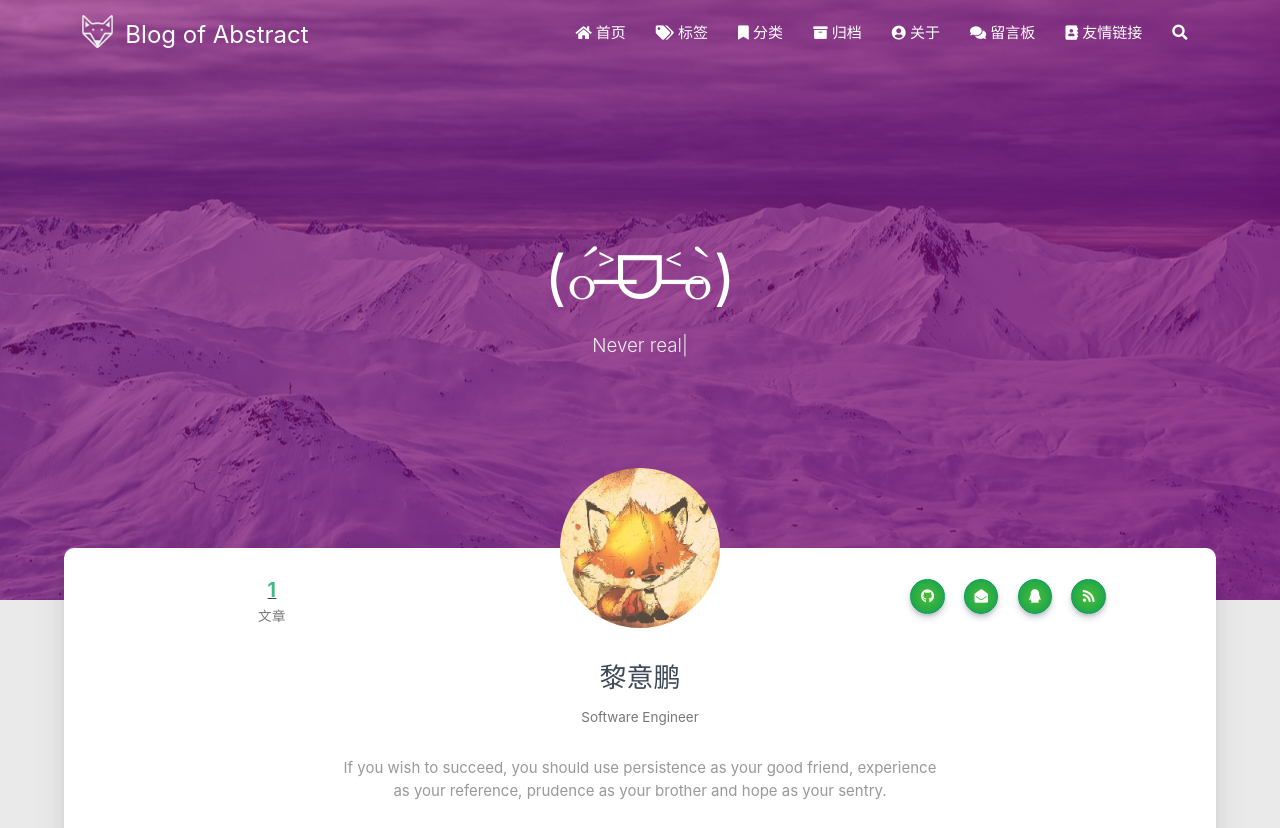
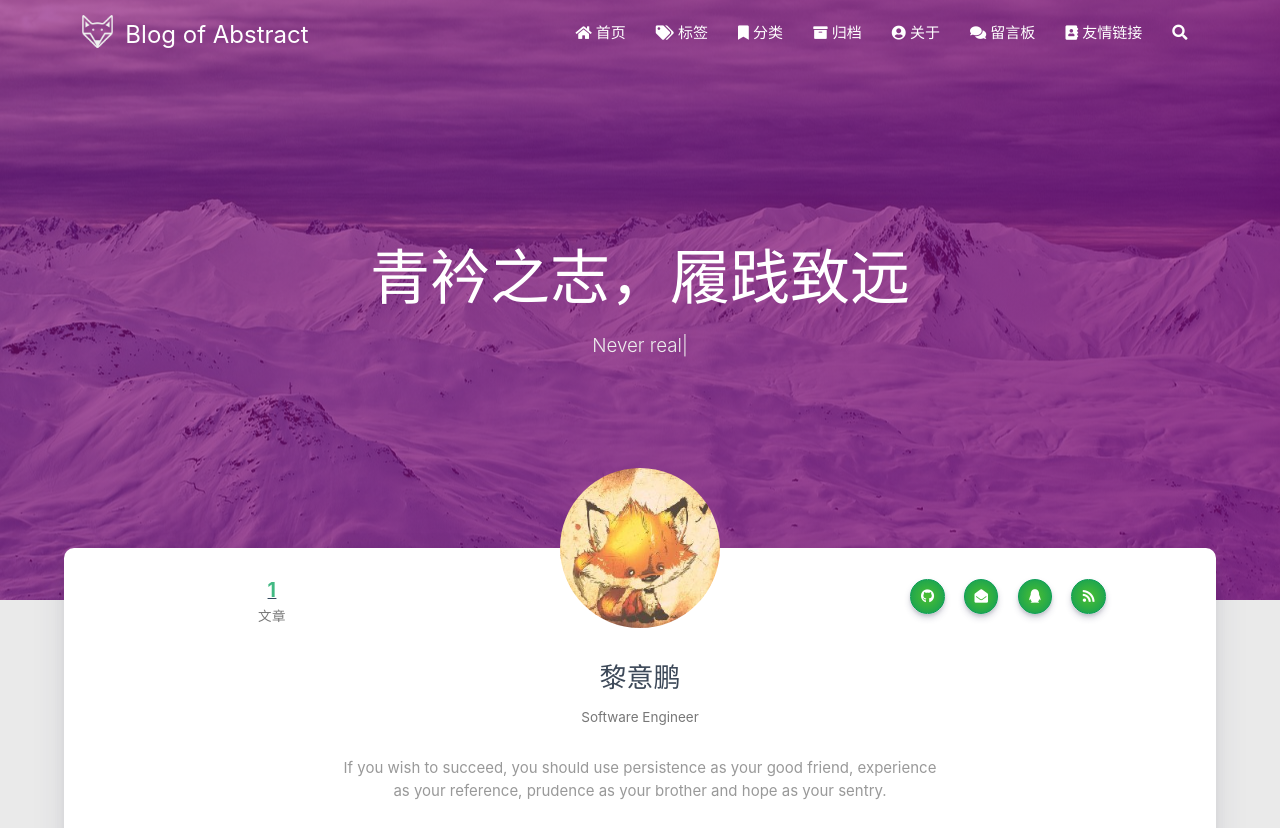
Before and after one commit to LYP20021017/LYP20021017.github.io, a plain HTML site: page about/index.html in a window 1280 px wide. Shown: the top 828 px of the page. Drawn offline with nearby package versions, Linux system fonts and the light colour scheme; some packages are replaced by stand-ins of ours; no server answers; a script that the page names is missing.

Commit message:
Site updated: 2021-10-07 21:16:45

```diff
--- a/about/index.html
+++ b/about/index.html
@@ -319,7 +319,7 @@
         <div class="brand">
             <div class="title center-align">
 
-                (๐॔˃̶ᗜ˂̶๐॓)
+                青衿之志，履践致远
 
             </div>
 
```
Also changed, not shown: archives/2021/10/index.html (+1 -1 lines), archives/2021/index.html (+1 -1 lines), archives/index.html (+1 -1 lines), categories/index.html (+1 -1 lines), contact/index.html (+1 -1 lines), friends/index.html (+1 -1 lines), index.html (+1 -1 lines), tags/index.html (+1 -1 lines).
